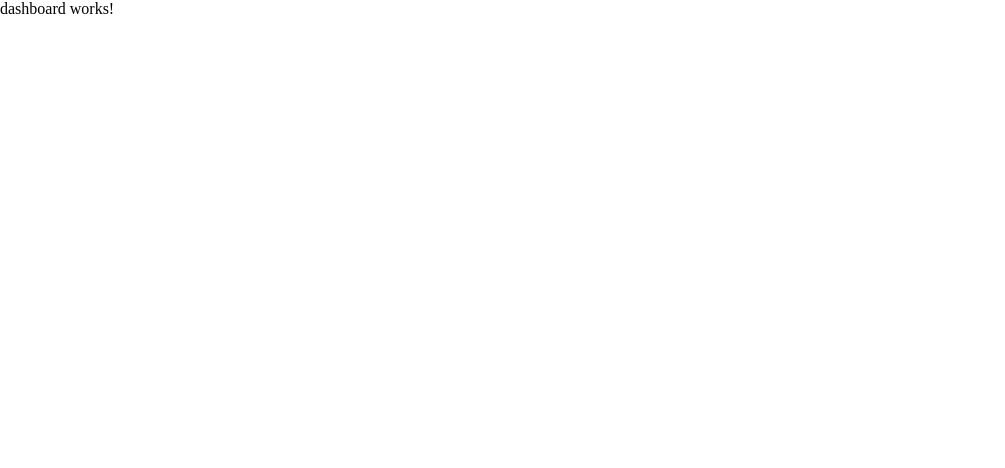
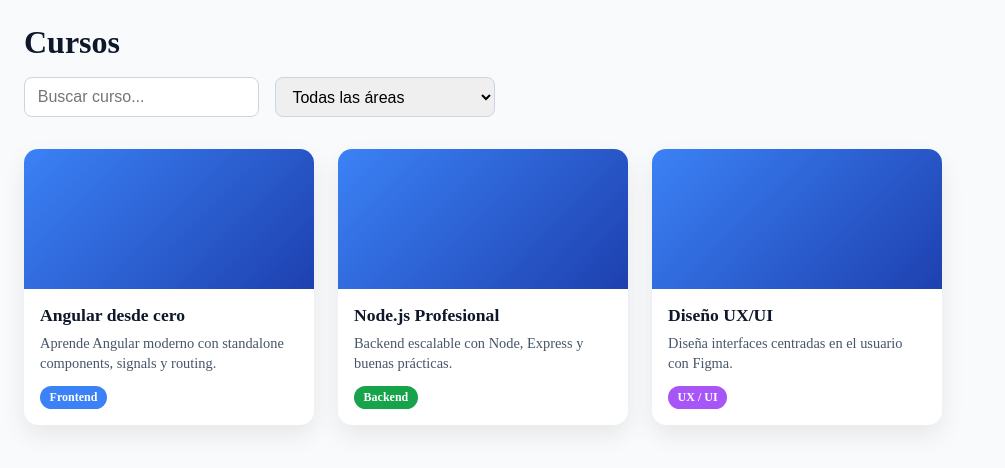
Before and after one commit to valemorenodev/MindCraft, an Angular app: page /dashboard in a window 1280 px wide. Shown: the top 468 px of the page, without its empty margins (0-1005 px from the left). Built offline with nearby package versions, Linux system fonts and the light colour scheme.

Commit message:
estilos y estructuras de modulos

```diff
--- a/src/app/components/course/course.html
+++ b/src/app/components/course/course.html
@@ -1 +1,48 @@
-<p>course works!</p>
+<div class="course-container">
+  <!-- Header -->
+  <header class="course-header">
+    <div class="course-info">
+      <h1>Angular desde cero</h1>
+      <p class="course-description">
+        Aprende Angular moderno con standalone components, signals y routing.
+      </p>
+    </div>
+
+    <div class="course-progress">
+      <span class="progress-label">Progreso</span>
+      <span class="progress-percent">45%</span>
+    </div>
+  </header>
+
+  <!-- Progress bar -->
+  <div class="progress-bar">
+    <div class="progress-fill" style="width: 45%"></div>
+  </div>
+
+  <!-- Content preview -->
+  <section class="course-content">
+    <h2>Contenido del curso</h2>
+
+    <ul class="lesson-list">
+      <li class="lesson completed">
+        <span class="lesson-title">Introducción a Angular</span>
+        <span class="lesson-status">✔</span>
+      </li>
+
+      <li class="lesson completed">
+        <span class="lesson-title">Standalone Components</span>
+        <span class="lesson-status">✔</span>
+      </li>
+
+      <li class="lesson in-progress">
+        <span class="lesson-title">Routing y Guards</span>
+        <span class="lesson-status">▶</span>
+      </li>
+
+      <li class="lesson">
+        <span class="lesson-title">Signals</span>
+        <span class="lesson-status">⏳</span>
+      </li>
+    </ul>
+  </section>
+</div>
--- a/src/app/components/course/course.scss
+++ b/src/app/components/course/course.scss
@@ -0,0 +1,124 @@
+.course-container {
+  max-width: 960px;
+  margin: 0 auto;
+  padding: 1.5rem;
+}
+
+/* Header */
+.course-header {
+  display: flex;
+  justify-content: space-between;
+  align-items: flex-start;
+  gap: 1.5rem;
+  margin-bottom: 1rem;
+}
+
+.course-info {
+  h1 {
+    font-size: 2rem;
+    color: #0f172a;
+    margin-bottom: 0.4rem;
+  }
+
+  .course-description {
+    color: #475569;
+    line-height: 1.5;
+  }
+}
+
+/* Progress info */
+.course-progress {
+  display: flex;
+  flex-direction: column;
+  align-items: flex-end;
+
+  .progress-label {
+    font-size: 0.85rem;
+    color: #64748b;
+  }
+
+  .progress-percent {
+    font-size: 1.2rem;
+    font-weight: 700;
+    color: #3b82f6;
+  }
+}
+
+/* Progress bar */
+.progress-bar {
+  height: 10px;
+  width: 100%;
+  background-color: #e2e8f0;
+  border-radius: 999px;
+  overflow: hidden;
+  margin-bottom: 2rem;
+}
+
+.progress-fill {
+  height: 100%;
+  background: linear-gradient(90deg, #3b82f6, #2563eb);
+  border-radius: 999px;
+  transition: width 0.4s ease;
+}
+
+/* Content */
+.course-content {
+  h2 {
+    font-size: 1.4rem;
+    margin-bottom: 1rem;
+    color: #0f172a;
+  }
+}
+
+/* Lessons */
+.lesson-list {
+  list-style: none;
+  padding: 0;
+  margin: 0;
+}
+
+.lesson {
+  display: flex;
+  justify-content: space-between;
+  align-items: center;
+  padding: 0.9rem 1rem;
+  border-radius: 10px;
+  background-color: #f8fafc;
+  margin-bottom: 0.6rem;
+  font-size: 0.95rem;
+  transition: background-color 0.2s;
+
+  &:hover {
+    background-color: #e2e8f0;
+  }
+
+  &.completed {
+    background-color: #ecfdf5;
+    color: #065f46;
+  }
+
+  &.in-progress {
+    background-color: #eff6ff;
+    color: #1e40af;
+  }
+
+  .lesson-status {
+    font-size: 1rem;
+  }
+}
+
+/* Responsive */
+@media (max-width: 768px) {
+  .course-header {
+    flex-direction: column;
+    align-items: flex-start;
+  }
+
+  .course-progress {
+    align-items: flex-start;
+  }
+
+  .course-info h1 {
+    font-size: 1.6rem;
+  }
+}
--- a/src/app/components/dashboard/dashboard.html
+++ b/src/app/components/dashboard/dashboard.html
@@ -1 +1,66 @@
-<p>dashboard works!</p>
+<div class="dashboard-container">
+  <!-- Header -->
+  <header class="dashboard-header">
+    <h1>Cursos</h1>
+
+    <div class="filters">
+      <input
+        type="text"
+        placeholder="Buscar curso..."
+        aria-label="Buscar curso"
+      />
+
+      <select aria-label="Filtrar por área">
+        <option value="">Todas las áreas</option>
+        <option value="frontend">Frontend</option>
+        <option value="backend">Backend</option>
+        <option value="mobile">Mobile</option>
+        <option value="ux">UX / UI</option>
+        <option value="data">Data</option>
+      </select>
+    </div>
+  </header>
+
+  <!-- Courses grid -->
+  <section class="courses-grid">
+    <!-- Course card -->
+    <article class="course-card">
+      <div class="course-image"></div>
+
+      <div class="course-content">
+        <h2>Angular desde cero</h2>
+        <p>
+          Aprende Angular moderno con standalone components, signals y routing.
+        </p>
+
+        <span class="course-area frontend">Frontend</span>
+      </div>
+    </article>
+
+    <article class="course-card">
+      <div class="course-image"></div>
+
+      <div class="course-content">
+        <h2>Node.js Profesional</h2>
+        <p>
+          Backend escalable con Node, Express y buenas prácticas.
+        </p>
+
+        <span class="course-area backend">Backend</span>
+      </div>
+    </article>
+
+    <article class="course-card">
+      <div class="course-image"></div>
+
+      <div class="course-content">
+        <h2>Diseño UX/UI</h2>
+        <p>
+          Diseña interfaces centradas en el usuario con Figma.
+        </p>
+
+        <span class="course-area ux">UX / UI</span>
+      </div>
+    </article>
+  </section>
+</div>
--- a/src/app/components/dashboard/dashboard.scss
+++ b/src/app/components/dashboard/dashboard.scss
@@ -0,0 +1,127 @@
+.dashboard-container {
+  padding: 1.5rem;
+  min-height: 100vh;
+  background-color: #f8fafc;
+}
+
+/* Header */
+.dashboard-header {
+  display: flex;
+  flex-direction: column;
+  gap: 1rem;
+  margin-bottom: 2rem;
+
+  h1 {
+    font-size: 2rem;
+    color: #0f172a;
+  }
+}
+
+/* Filters */
+.filters {
+  display: flex;
+  gap: 1rem;
+  flex-wrap: wrap;
+
+  input,
+  select {
+    padding: 0.6rem 0.8rem;
+    font-size: 1rem;
+    border-radius: 8px;
+    border: 1px solid #cbd5e1;
+    min-width: 220px;
+
+    &:focus {
+      outline: none;
+      border-color: #3b82f6;
+      box-shadow: 0 0 0 2px rgba(59, 130, 246, 0.25);
+    }
+  }
+}
+
+/* Courses grid */
+.courses-grid {
+  display: grid;
+  grid-template-columns: repeat(auto-fill, minmax(260px, 1fr));
+  gap: 1.5rem;
+}
+
+/* Course card */
+.course-card {
+  background-color: #ffffff;
+  border-radius: 14px;
+  overflow: hidden;
+  box-shadow: 0 10px 24px rgba(0, 0, 0, 0.08);
+  cursor: pointer;
+  transition: transform 0.2s, box-shadow 0.2s;
+
+  &:hover {
+    transform: translateY(-4px);
+    box-shadow: 0 14px 30px rgba(0, 0, 0, 0.12);
+  }
+}
+
+/* Image placeholder */
+.course-image {
+  height: 140px;
+  background: linear-gradient(135deg, #3b82f6, #1e40af);
+}
+
+/* Content */
+.course-content {
+  padding: 1rem;
+
+  h2 {
+    font-size: 1.1rem;
+    color: #0f172a;
+    margin-bottom: 0.4rem;
+  }
+
+  p {
+    font-size: 0.9rem;
+    color: #475569;
+    margin-bottom: 0.8rem;
+    line-height: 1.4;
+  }
+}
+
+/* Area badge */
+.course-area {
+  display: inline-block;
+  padding: 0.25rem 0.6rem;
+  font-size: 0.75rem;
+  font-weight: 600;
+  border-radius: 999px;
+  color: #ffffff;
+
+  &.frontend {
+    background-color: #3b82f6;
+  }
+
+  &.backend {
+    background-color: #16a34a;
+  }
+
+  &.ux {
+    background-color: #a855f7;
+  }
+
+  &.mobile {
+    background-color: #f97316;
+  }
+
+  &.data {
+    background-color: #0ea5e9;
+  }
+}
+
+/* Responsive */
+@media (max-width: 640px) {
+  .dashboard-container {
+    padding: 1rem;
+  }
+
+  .dashboard-header h1 {
+    font-size: 1.6rem;
+  }
+}
--- a/src/app/components/profile/profile.html
+++ b/src/app/components/profile/profile.html
@@ -1 +1,46 @@
-<p>profile works!</p>
+<div class="profile-container">
+  <!-- Header -->
+  <header class="profile-header">
+    <div class="user-info">
+      <div class="avatar">V</div>
+
+      <div>
+        <h1>Valentina Moreno</h1>
+        <p>Aprendiz en MindCraft</p>
+      </div>
+    </div>
+  </header>
+
+  <!-- Sections -->
+  <section class="courses-section">
+    <h2>Cursos terminados</h2>
+
+    <div class="courses-grid">
+      <article class="course-card completed">
+        <h3>Angular desde cero</h3>
+        <span class="badge completed">100%</span>
+      </article>
+
+      <article class="course-card completed">
+        <h3>UX/UI con Figma</h3>
+        <span class="badge completed">100%</span>
+      </article>
+    </div>
+  </section>
+
+  <section class="courses-section">
+    <h2>Cursos pendientes</h2>
+
+    <div class="courses-grid">
+      <article class="course-card pending">
+        <h3>Node.js Profesional</h3>
+        <span class="badge pending">45%</span>
+      </article>
+
+      <article class="course-card pending">
+        <h3>Flutter Mobile</h3>
+        <span class="badge pending">20%</span>
+      </article>
+    </div>
+  </section>
+</div>
--- a/src/app/components/profile/profile.scss
+++ b/src/app/components/profile/profile.scss
@@ -0,0 +1,114 @@
+.profile-container {
+  padding: 1.5rem;
+  max-width: 1100px;
+  margin: 0 auto;
+}
+
+/* Header */
+.profile-header {
+  margin-bottom: 2rem;
+}
+
+.user-info {
+  display: flex;
+  align-items: center;
+  gap: 1rem;
+
+  h1 {
+    font-size: 1.8rem;
+    color: #0f172a;
+  }
+
+  p {
+    color: #64748b;
+    font-size: 0.95rem;
+  }
+}
+
+.avatar {
+  width: 56px;
+  height: 56px;
+  border-radius: 50%;
+  background: linear-gradient(135deg, #3b82f6, #2563eb);
+  color: #ffffff;
+  display: flex;
+  align-items: center;
+  justify-content: center;
+  font-weight: 700;
+  font-size: 1.4rem;
+}
+
+/* Sections */
+.courses-section {
+  margin-bottom: 2.5rem;
+
+  h2 {
+    font-size: 1.4rem;
+    margin-bottom: 1rem;
+    color: #0f172a;
+  }
+}
+
+/* Grid */
+.courses-grid {
+  display: grid;
+  grid-template-columns: repeat(auto-fill, minmax(240px, 1fr));
+  gap: 1.2rem;
+}
+
+/* Card */
+.course-card {
+  padding: 1.2rem;
+  border-radius: 14px;
+  background-color: #ffffff;
+  box-shadow: 0 8px 20px rgba(0, 0, 0, 0.08);
+  display: flex;
+  justify-content: space-between;
+  align-items: center;
+  transition: transform 0.2s;
+
+  h3 {
+    font-size: 1rem;
+    color: #0f172a;
+  }
+
+  &:hover {
+    transform: translateY(-3px);
+  }
+
+  &.completed {
+    border-left: 6px solid #16a34a;
+  }
+
+  &.pending {
+    border-left: 6px solid #f97316;
+  }
+}
+
+/* Badge */
+.badge {
+  padding: 0.3rem 0.7rem;
+  border-radius: 999px;
+  font-size: 0.75rem;
+  font-weight: 700;
+  color: #ffffff;
+
+  &.completed {
+    background-color: #16a34a;
+  }
+
+  &.pending {
+    background-color: #f97316;
+  }
+}
+
+/* Responsive */
+@media (max-width: 640px) {
+  .profile-container {
+    padding: 1rem;
+  }
+
+  .user-info h1 {
+    font-size: 1.5rem;
+  }
+}
```
